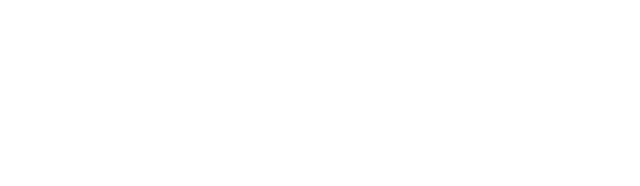
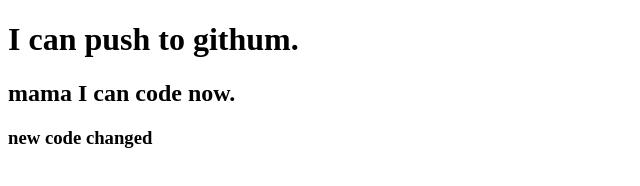
Before and after one commit to shan1357/my-new-repo, a plain HTML site: page index.html in a window 1280 px wide. Shown: the whole page, without its empty margins (0-640 px from the left). Drawn offline with Linux system fonts and the light colour scheme.

Commit message:
added header

```diff
--- a/index.html
+++ b/index.html
@@ -7,6 +7,8 @@
     <title>My First Github Repo</title>
 </head>
 <body>
-
+ <h1>I can push to githum.</h1>
+ <h2>mama I can code now.</h2>
+ <h3>new code changed</h3>
 </body>
 </html>
```
